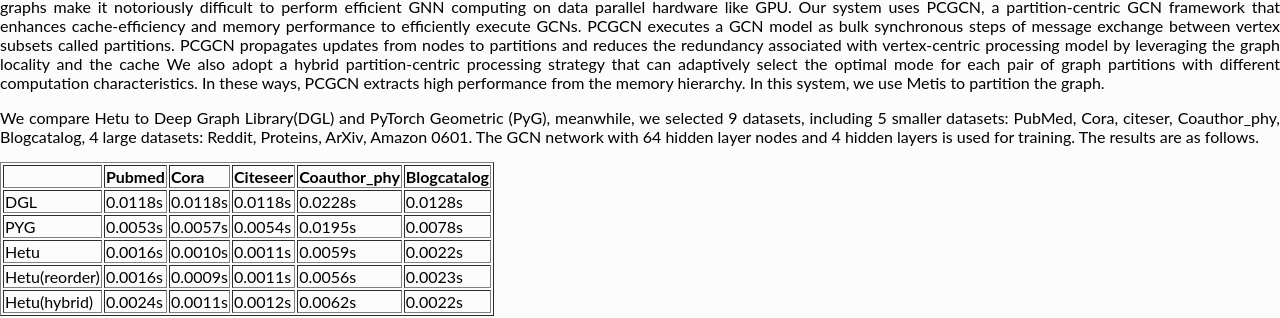
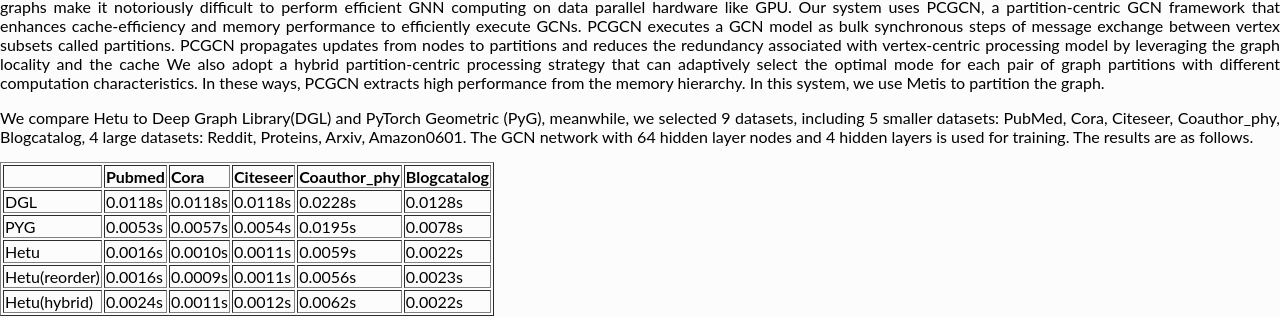
Before and after one commit to njw1123/Hetu_doc, a Sphinx documentation site: the page built from source/Features/content5.md, in a window 1280 px wide and 900 px high, scrolled down 1755 px. Shown: the part 152-470 px from the top of the window. Built offline with Sphinx 7.4.7 and the Read the Docs theme 2.0.0, drawn with Linux system fonts in a browser that asks for light colours.

Commit message:
Update content5.md

```diff
--- a/source/Features/content5.md
+++ b/source/Features/content5.md
@@ -4,7 +4,7 @@
 
 Graph Neural Networks (GNNs) are powerful and flexible neural networks that use the naturally sparse connectivity information of the data. However, the sparsity and irregularity in graphs make it notoriously difficult to perform efficient GNN computing on data parallel hardware like GPU. Our system uses PCGCN, a partition-centric GCN framework that enhances cache-efficiency and memory performance to efficiently execute GCNs. PCGCN executes a GCN model as bulk synchronous steps of message exchange between vertex subsets called partitions. PCGCN propagates updates from nodes to partitions and reduces the redundancy associated with vertex-centric processing model by leveraging the graph locality and the cache We also adopt a hybrid partition-centric processing strategy that can adaptively select the optimal mode for each pair of graph partitions with different computation characteristics. In these ways, PCGCN extracts high performance from the memory hierarchy. In this system, we use Metis to partition the graph.
 
-We compare Hetu to Deep Graph Library(DGL)  and PyTorch Geometric (PyG), meanwhile, we selected 9 datasets, including 5 smaller datasets: PubMed, Cora, citeser, Coauthor_phy, Blogcatalog, 4 large datasets: Reddit, Proteins, ArXiv, Amazon 0601. The GCN network with 64 hidden layer nodes and 4 hidden layers is used for training. The results are as follows.
+We compare Hetu to Deep Graph Library(DGL)  and PyTorch Geometric (PyG), meanwhile, we selected 9 datasets, including 5 smaller datasets: PubMed, Cora, Citeseer, Coauthor_phy, Blogcatalog, 4 large datasets: Reddit, Proteins, Arxiv, Amazon0601. The GCN network with 64 hidden layer nodes and 4 hidden layers is used for training. The results are as follows.
 
 |                | Pubmed  | Cora    | Citeseer | Coauthor_phy | Blogcatalog |
 |----------------|---------|---------|----------|--------------|-------------|
```
